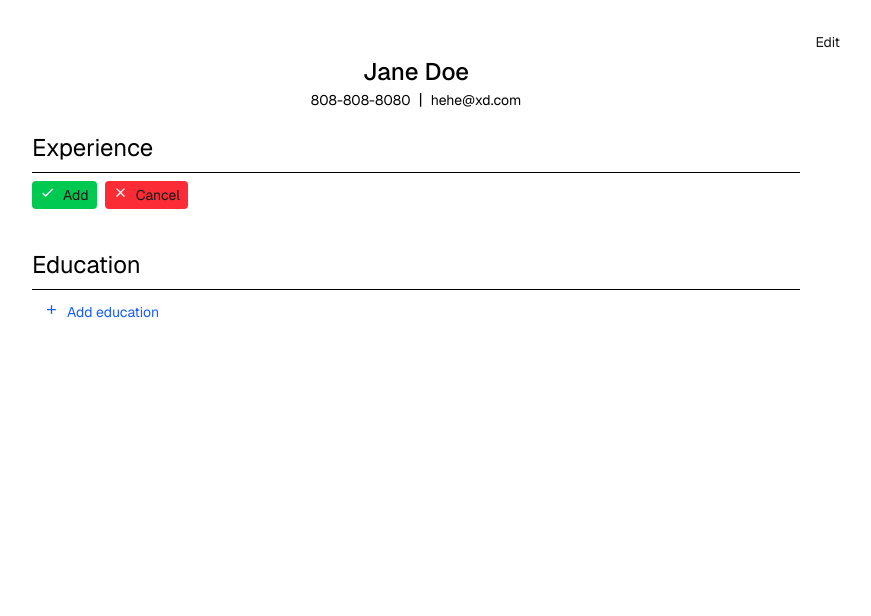
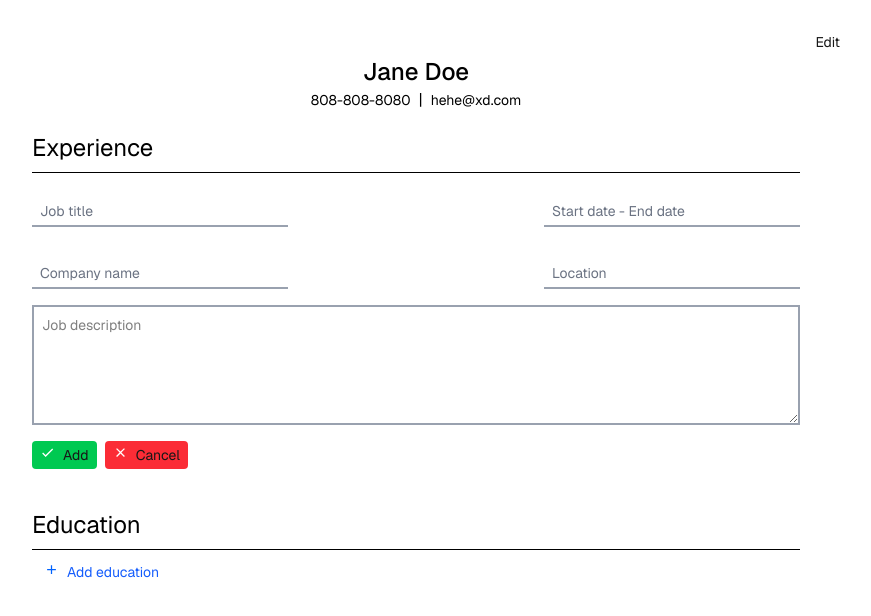
Before and after one commit to Splavacodo/cv-generator, a Next.js app: page / in a window 1280 px wide. Both pictures are taken after a click on the button "Add experience". Shown: the top 616 px of the page, without its empty margins (224-1095 px from the left). Built offline with nearby package versions, Linux system fonts and the light colour scheme.

Commit message:
Modified Section component to contain input and textarea fields when a user adds a new experience

```diff
--- a/app/components/Section.tsx
+++ b/app/components/Section.tsx
@@ -24,11 +24,83 @@ export default function Section({ title, type }: { title: string, type: string})
                             <div></div>
                         </SectionContentList>
 
-                        {/* {isAdding && (
-                            <div className="flex flex-col">
-                                <div>yo</div>
+                        {isAdding && (
+                            <div className="flex flex-col pb-4 gap-2">
+                                <div className="flex justify-between">
+                                    <div className="relative w-1/3 mb-2">
+                                        <input
+                                            id="job-title"
+                                            type="text"
+                                            className="peer w-full border-b-2 border-gray-400 bg-transparent px-2 pb-2 pt-4 text-sm outline-none transition-colors focus:border-blue-600"
+                                            placeholder=" "
+                                        />
+                                        <label
+                                            htmlFor="job-title"
+                                            className="absolute left-2 -top-1 text-sm text-gray-500 transition-all peer-placeholder-shown:top-5 peer-placeholder-shown:text-sm peer-focus:-top-1 peer-focus:text-sm peer-focus:text-blue-600"
+                                        >
+                                            Job title
+                                        </label>
+                                    </div>
+
+                                    <div className="relative w-1/3 mb-2">
+                                        <input
+                                            id="dates-of-attendence"
+                                            type="text"
+                                            className="peer w-full border-b-2 border-gray-400 bg-transparent px-2 pb-2 pt-4 text-sm outline-none transition-colors focus:border-blue-600"
+                                            placeholder=" "
+                                        />
+
+                                        <label
+                                            htmlFor="dates-of-attendence"
+                                            className="absolute left-2 -top-1 text-sm text-gray-500 transition-all peer-placeholder-shown:top-5 peer-placeholder-shown:text-sm peer-focus:-top-1 peer-focus:text-sm peer-focus:text-blue-600"
+                                        >
+                                            Start date - End date
+                                        </label>
+                                    </div>
+                                </div>
+
+                                <div className="flex justify-between">
+                                    <div className="relative w-1/3 mb-2">
+                                        <input
+                                            id="company-name"
+                                            type="text"
+                                            className="peer w-full border-b-2 border-gray-400 bg-transparent px-2 pb-2 pt-4 text-sm outline-none transition-colors focus:border-blue-600"
+                                            placeholder=" "
+                                        />
+                                        <label
+                                            htmlFor="company-name"
+                                            className="absolute left-2 -top-1 text-sm text-gray-500 transition-all peer-placeholder-shown:top-5 peer-placeholder-shown:text-sm peer-focus:-top-1 peer-focus:text-sm peer-focus:text-blue-600"
+                                        >
+                                            Company name
+                                        </label>
+                                    </div>
+
+                                    <div className="relative w-1/3 mb-2">
+                                        <input
+                                            id="location"
+                                            type="text"
+                                            className="peer w-full border-b-2 border-gray-400 bg-transparent px-2 pb-2 pt-4 text-sm outline-none transition-colors focus:border-blue-600"
+                                            placeholder=" "
+                                        />
+
+                                        <label
+                                            htmlFor="location"
+                                            className="absolute left-2 -top-1 text-sm text-gray-500 transition-all peer-placeholder-shown:top-5 peer-placeholder-shown:text-sm peer-focus:-top-1 peer-focus:text-sm peer-focus:text-blue-600"
+                                        >
+                                            Location
+                                        </label>
+                                    </div>
+                                </div>
+
+                                <textarea
+                                    name="job-description"
+                                    id="job-description"
+                                    placeholder="Job description"
+                                    className="border-2 border-solid border-gray-400 p-2 text-sm"
+                                    rows={5}
+                                />
                             </div>
-                        )} */}
+                        )}
 
                         {
                             !isAdding ?
```
